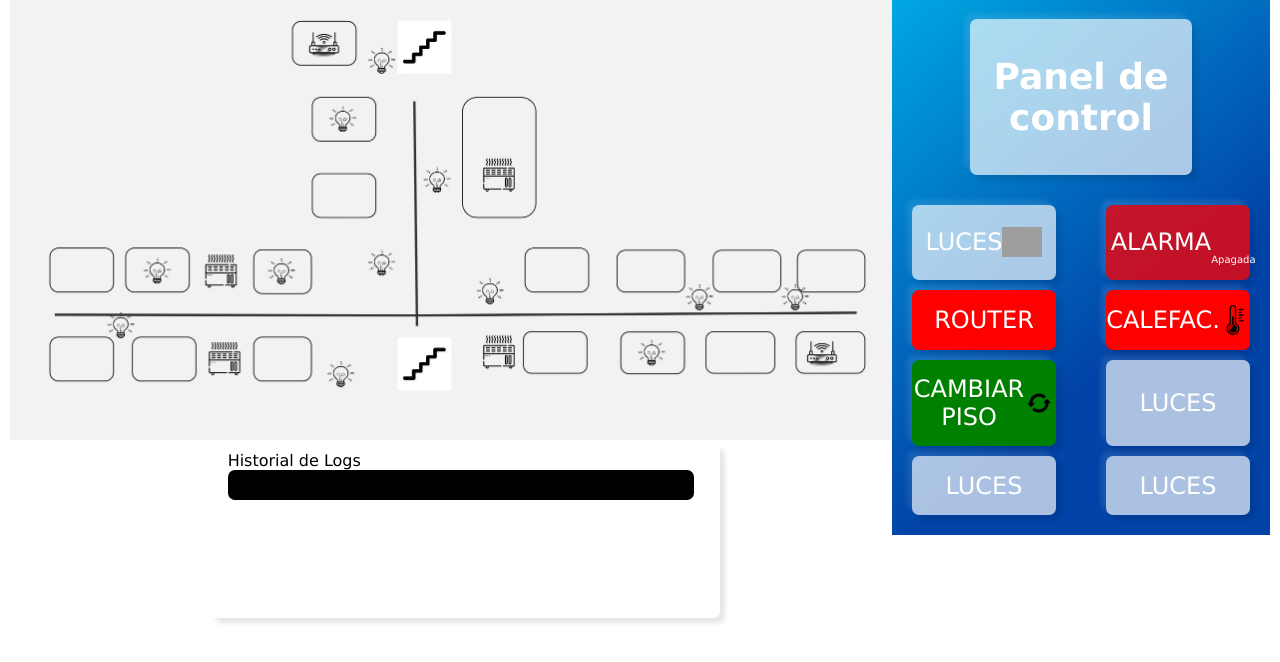
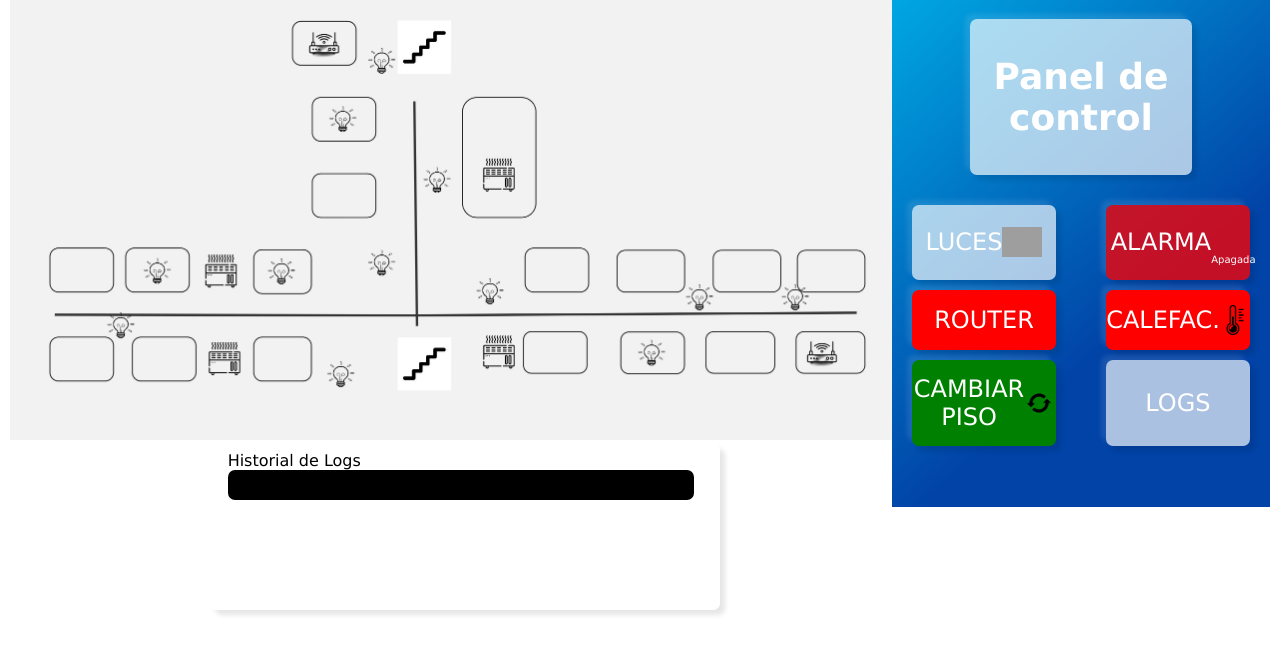
Before and after one commit to Ibaigz/Erronka0, a PHP site: page /plano2.php in a window 1280 px wide. Shown: the part 91-753 px from the top of the page. Run offline with PHP 8.4, Linux system fonts and the light colour scheme; the visitor is signed in with stand-in values (Sample User, id 1); data that the repository does not hold is empty; grey boxes are pictures that could not be loaded.

Commit message:
Plano2 terminado

```diff
--- a/plano2.php
+++ b/plano2.php
@@ -88,14 +88,8 @@ $todos = $stmt->fetchAll();
                         PISO
                         <img id="cambio" src="./media/cambio.png" alt="">
                     </div>
-                    <div class="fondoBoton">
-                        LUCES
-                    </div>
-                    <div class="fondoBoton">
-                        LUCES
-                    </div>
-                    <div class="fondoBoton">
-                        LUCES
+                    <div id="myLogs" class="fondoBoton">
+                        LOGS
                     </div>
                 </div>
             </section>
@@ -228,6 +222,30 @@ $todos = $stmt->fetchAll();
         });
     }
 
+	// Descargar logs
+	    // Inicio descargar logs
+
+	document.getElementById("myLogs").addEventListener("click", function() {
+    	downloadLogs();
+    });
+
+    function downloadLogs() {
+      fetch('log_download.php')
+        .then(response => response.blob())
+        .then(blob => {
+          const url = window.URL.createObjectURL(blob);
+          const a = document.createElement('a');
+          a.style.display = 'none';
+          a.href = url;
+          a.download = 'logs.txt';
+          document.body.appendChild(a);
+          a.click();
+          window.URL.revokeObjectURL(url);
+        })
+        .catch(error => console.error('Error al descargar los logs:', error));
+    }
+    // Fin descargar logs
+
     // JavaScript para controlar la alarma
     let alarma = document.getElementById("alarmBlock");
     let alarmActive = false;
```
